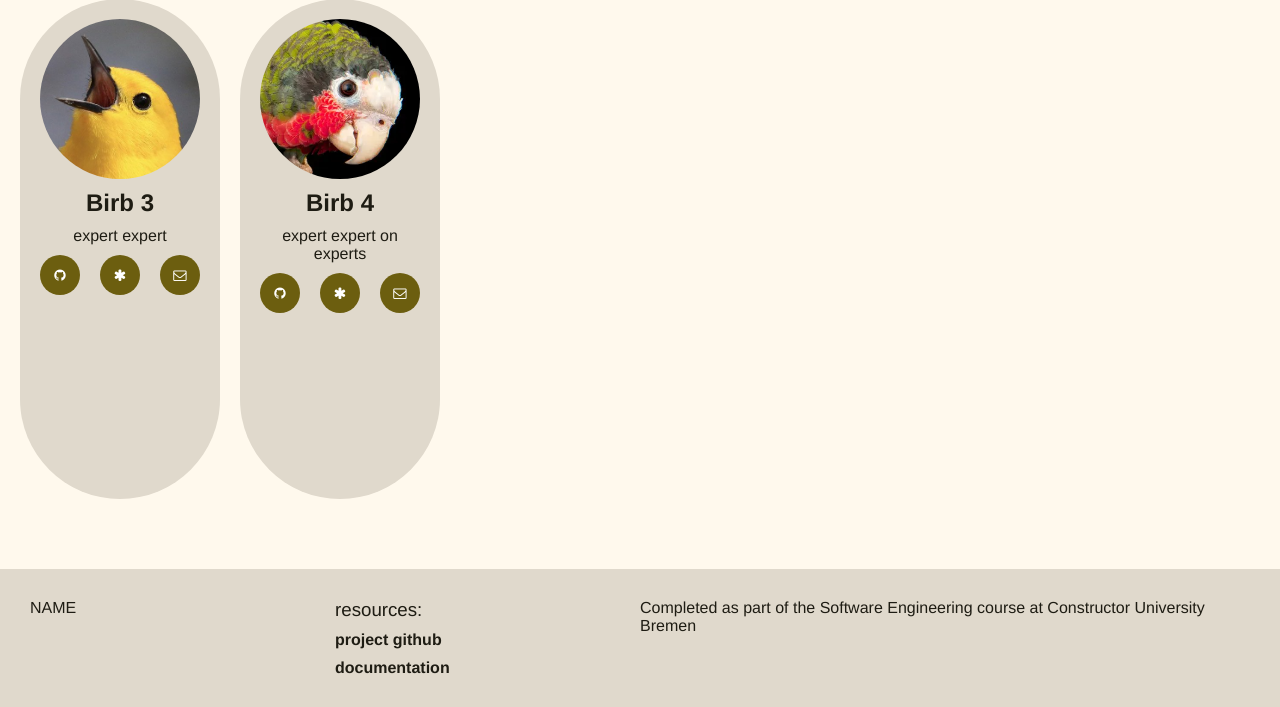
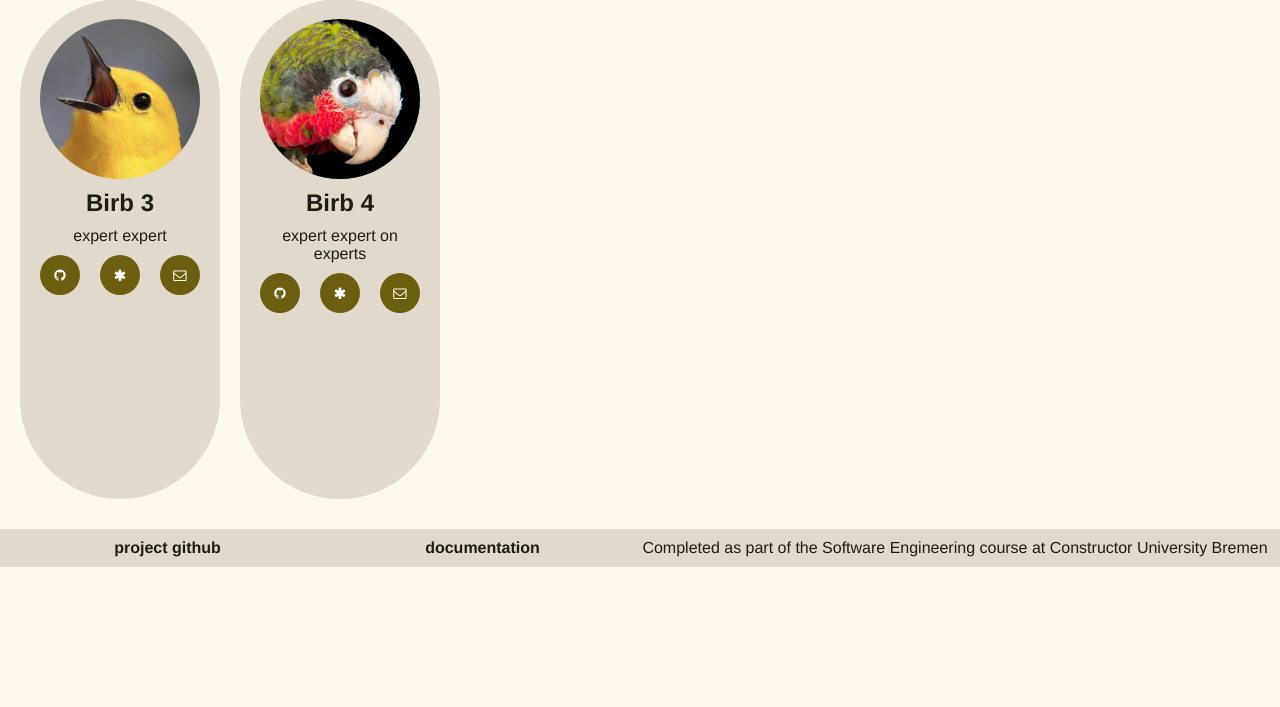
Before and after one commit to AnuraagDeshpande/SoftwareSuperProject_repo, a PHP site: page / in a window 1280 px wide. Shown: the part 1877-2584 px from the top of the page. After the commit the page ends 2444 px from the top, so only its background shows below. Run offline with PHP 8.4, Linux system fonts and the light colour scheme.

Commit message:
Auto-commit: Updating main_page_starter

```diff
--- a/index.php
+++ b/index.php
@@ -97,21 +97,18 @@
             </div>
         </div>
         <div class="footer">
-            <div class="footer-section">NAME</div>
             <div class="footer-section">
-                <h3>resources:</h3>
-
                 <a href="https://github.com/AnuraagDeshpande/SoftwareSuperProject_repo" target="_blank">
                     project github
                 </a>
+            </div>
+            <div class="footer-section">
                 <a>
                     documentation
                 </a>
             </div>
             <div class="footer-section">
-
                     Completed as part of the Software Engineering course at Constructor University Bremen
-
             </div>
         </div>
         <script type="module" src="scripts/navigation.js"></script>
--- a/styles/index.css
+++ b/styles/index.css
@@ -234,17 +234,22 @@ FOOTER OF THE PAGE
 */
 
 .footer{
-    margin-top: var(--largeGap);
+    position: static;
+    max-width:  100%;
+    overflow-x: hidden;
+    bottom: 0;
+    margin-top: var(--smallGap);
     display: grid;
     grid-template-columns: 1fr 1fr 2fr;
-    padding: var(--bigGap);
-    width: auto;
+    padding: var(--smallGap);
     background-color: var(--surfaceDim);
 }
 
 .footer-section{
     min-width: 0;
     display: flex;
+    color: var(--onSurface);
+    margin: auto;
     flex-direction: column;
     row-gap: var(--smallGap);
     word-wrap: break-word;
--- a/styles/main.css
+++ b/styles/main.css
@@ -133,3 +133,10 @@ DARK COLORED BUTTON
 .dark-button:active{
     background-color: var(--surfaceDarkBright);
 }
+
+footer-end{
+    display: flex;
+    padding: var(--smallGap);
+    width: auto;
+    margin: auto;
+}
```
